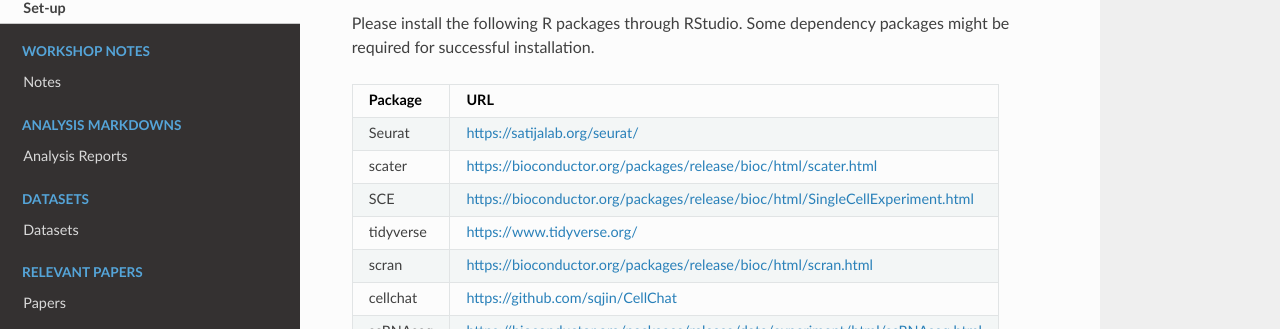
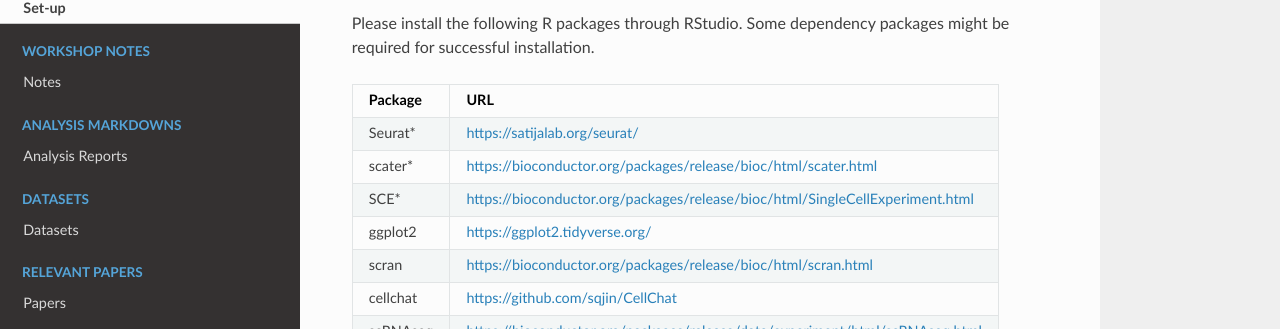
Before and after one commit to dw-thomson/SAGC_scRNAseq_workshop, a Sphinx documentation site: the page built from docs/source/Set-up.rst, in a window 1280 px wide and 930 px high. Shown: the part 244-573 px from the top of the window. Built offline with Sphinx 7.4.7 and the Read the Docs theme 2.0.0, drawn with Linux system fonts in a browser that asks for light colours.

Commit message:
Update Set-up.rst
pw

```diff
--- a/docs/source/Set-up.rst
+++ b/docs/source/Set-up.rst
@@ -9,10 +9,10 @@
 ==========  =====
 Package     URL
 ==========  =====
-Seurat      https://satijalab.org/seurat/
-scater      https://bioconductor.org/packages/release/bioc/html/scater.html
-SCE	        https://bioconductor.org/packages/release/bioc/html/SingleCellExperiment.html
-tidyverse   https://www.tidyverse.org/
+Seurat*     https://satijalab.org/seurat/
+scater*     https://bioconductor.org/packages/release/bioc/html/scater.html
+SCE*	      https://bioconductor.org/packages/release/bioc/html/SingleCellExperiment.html
+ggplot2     https://ggplot2.tidyverse.org/
 scran       https://bioconductor.org/packages/release/bioc/html/scran.html
 cellchat    https://github.com/sqjin/CellChat
 scRNAseq    https://bioconductor.org/packages/release/data/experiment/html/scRNAseq.html
```
